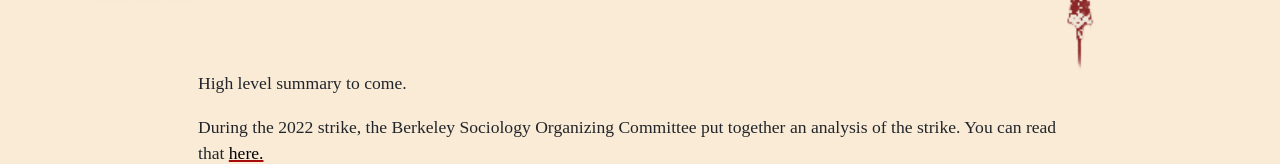
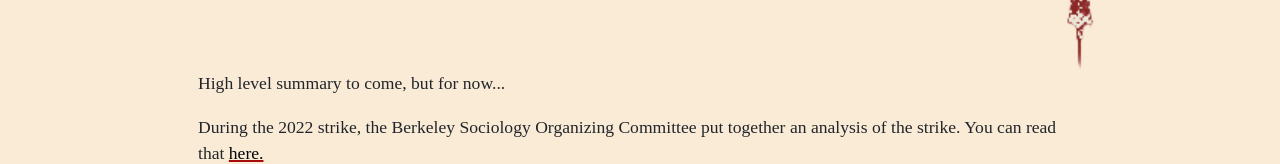
Before and after one commit to peterforberg/strike, a plain HTML site: page reflections.html in a window 1280 px wide. Shown: the part 661-825 px from the top of the page. Drawn offline with nearby package versions, Linux system fonts and the light colour scheme; a script that the page names is missing.

Commit message:
update reflections

```diff
--- a/reflections.html
+++ b/reflections.html
@@ -51,7 +51,7 @@
   </nav>
     <div class="header"><img src="images/header.png" alt="Ther Berkeley Campanile upside down" style="width:100%;"><div class="centered"><i id="headerText">2022 REFLECTIONS</i></div></div>
     <div class="container justify-content-center writing">
-      <p>High level summary to come.</p>
+      <p>High level summary to come, but for now...</p>
       <p>During the 2022 strike, the Berkeley Sociology Organizing Committee put together an analysis of the strike. You can read that <a href="https://docs.google.com/document/d/e/2PACX-1vQJzy-bGgrw6lebGOJ6JxJuJHvBXi8TDXEQOboscg6nFnAORopLYQKH3M0MuNru2MVWWOkQAP2IYHDM/pub" target="_blank">here.</a></p>
       </div>
       <div class="footer">
```
